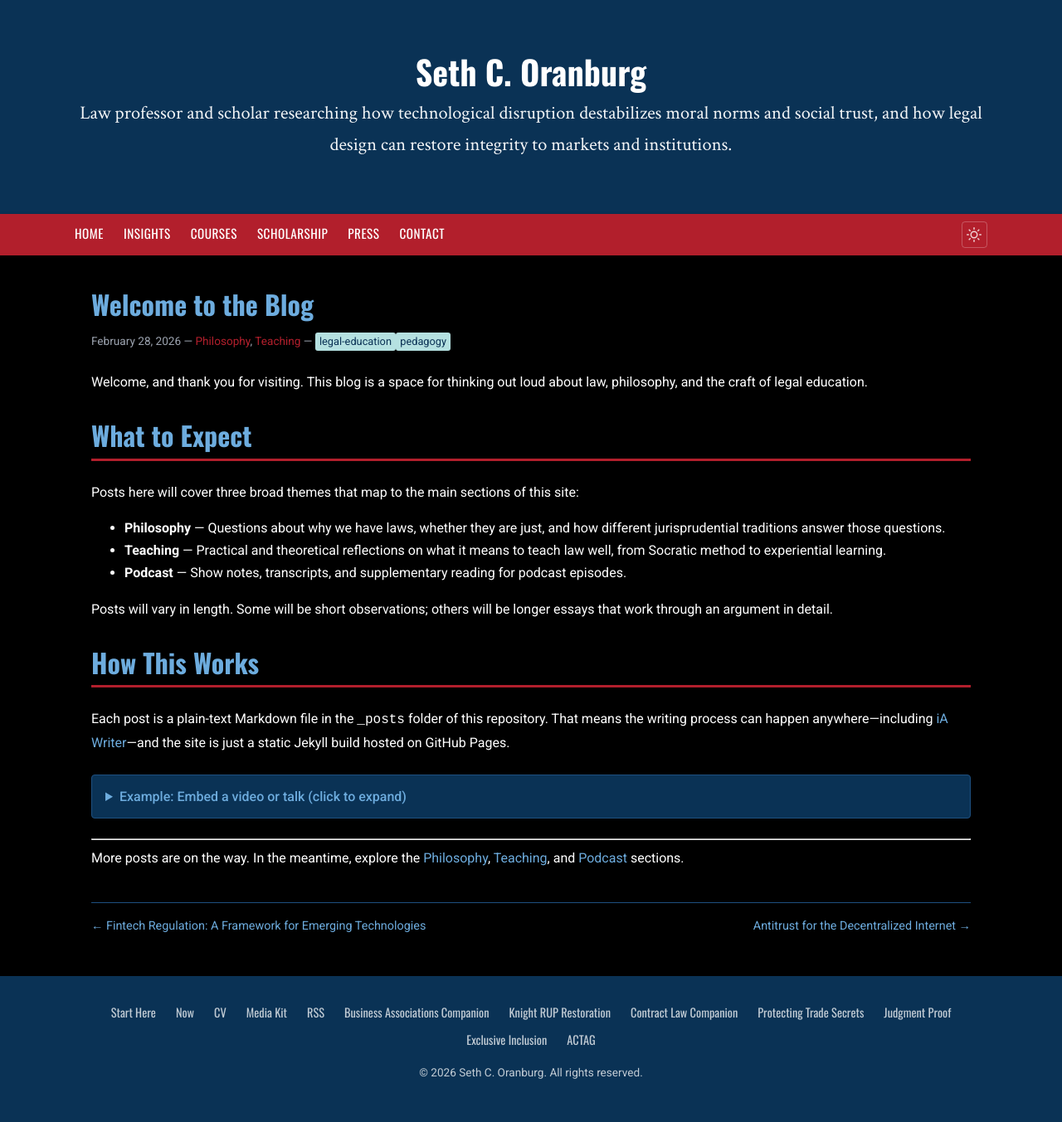
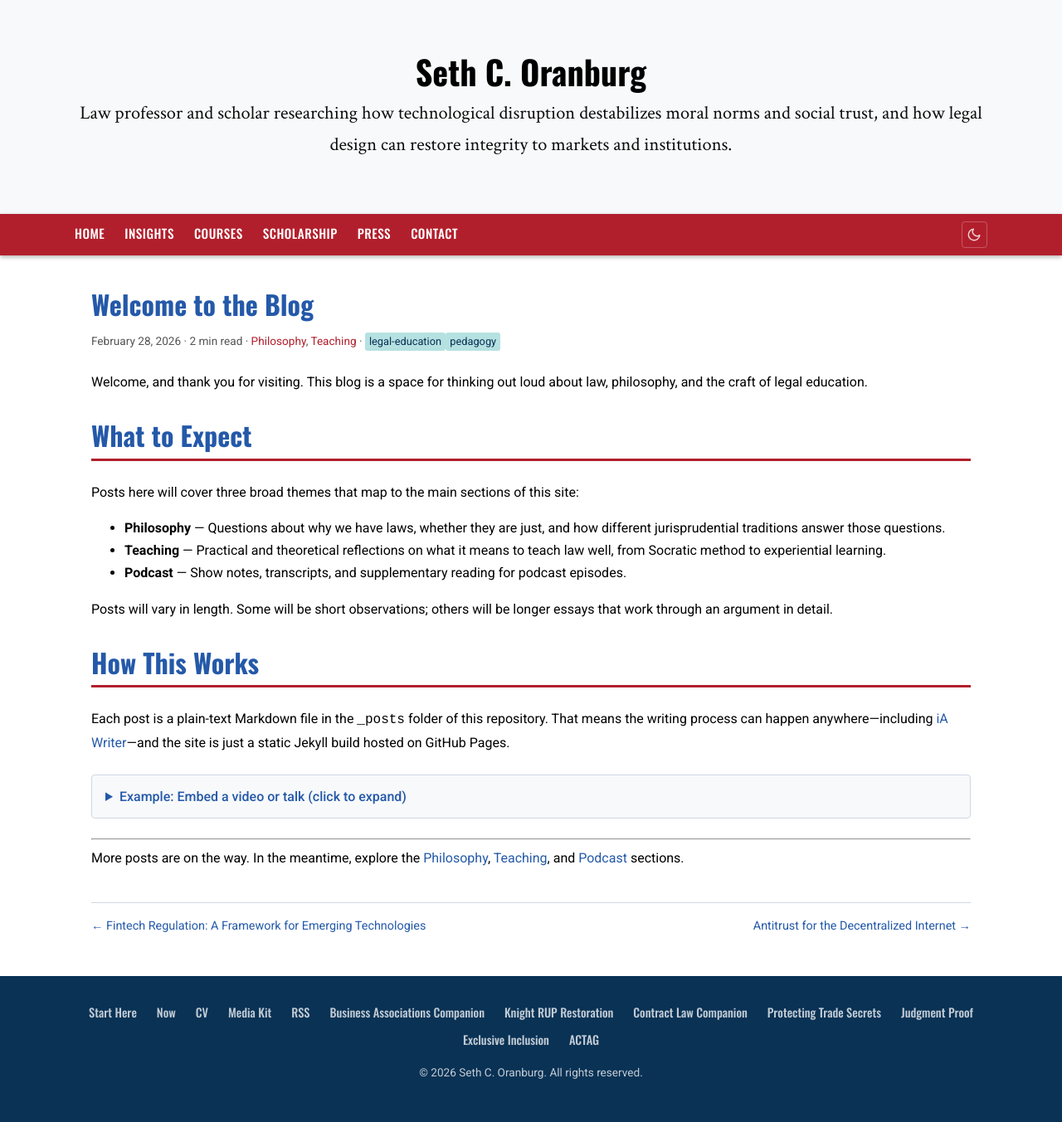
Before and after one commit to Oranburg/oranburg.github.io, a Jekyll site: the page built from _posts/2026-02-28-welcome.md, in a window 1280 px wide. Shown: the whole page at 83% size. Built offline with Jekyll 4.4.1, drawn with Linux system fonts in a browser that asks for light colours.

Commit message:
Code hygiene: README rewrite, canonical tags, typography, reading time
- README.md rewritten to reflect Web3Forms (was Formspree), current data-file layout, and excluded directories
- Add rel=canonical, theme-color (light/dark via media query), and prefers-color-scheme respect to initial theme script
- Narrow Google Fonts payload to weights actually used (drops unused 100..400 and italic 600/700 ranges)
- Add text-wrap: balance for headings and text-wrap: pretty for paragraphs/lists (progressive enhancement)
- Body font smoothing and optimizeLegibility
- Reading-time indicator on post layout (220 wpm, ceil to nearest minute)

```diff
--- a/_layouts/default.html
+++ b/_layouts/default.html
@@ -5,11 +5,14 @@
   <meta name="viewport" content="width=device-width, initial-scale=1.0">
   <title>{% if page.title %}{{ page.title }} | {{ site.title }}{% else %}{{ site.title }}{% endif %}</title>
   <meta name="description" content="{% if page.description %}{{ page.description }}{% elsif page.excerpt %}{{ page.excerpt | strip_html | truncate: 160 }}{% else %}{{ site.description }}{% endif %}">
+  <link rel="canonical" href="{{ page.url | absolute_url }}">
+  <meta name="theme-color" content="#f5f3ee" media="(prefers-color-scheme: light)">
+  <meta name="theme-color" content="#0A3255" media="(prefers-color-scheme: dark)">
   <link rel="icon" type="image/png" href="/assets/icons/o-dot-favicon.png">
   <link rel="apple-touch-icon" href="/images/apple-touch-icon.png">
   <link rel="preconnect" href="https://fonts.googleapis.com">
   <link rel="preconnect" href="https://fonts.gstatic.com" crossorigin>
-  <link href="https://fonts.googleapis.com/css2?family=Crimson+Text:ital,wght@0,400;0,600;0,700;1,400;1,600;1,700&family=Oswald:wght@200..700&family=Roboto:ital,wght@0,100..900;1,100..900&display=swap" rel="stylesheet">
+  <link href="https://fonts.googleapis.com/css2?family=Crimson+Text:ital,wght@0,400;0,600;0,700;1,400&family=Oswald:wght@500..700&family=Roboto:ital,wght@0,400;0,500;0,600;0,700;1,400&display=swap" rel="stylesheet">
   <link rel="stylesheet" href="/assets/css/site.css?v={{ site.time | date: '%s' }}">
   {% if page.home %}<link rel="stylesheet" href="/assets/css/home.css?v={{ site.time | date: '%s' }}">{% endif %}
   <script>
@@ -18,6 +21,8 @@
         var theme = localStorage.getItem('theme');
         if (theme === 'light' || theme === 'dark') {
           document.documentElement.setAttribute('data-theme', theme);
+        } else if (window.matchMedia && window.matchMedia('(prefers-color-scheme: light)').matches) {
+          document.documentElement.setAttribute('data-theme', 'light');
         } else {
           document.documentElement.setAttribute('data-theme', 'dark');
         }
--- a/_layouts/post.html
+++ b/_layouts/post.html
@@ -6,11 +6,15 @@ layout: default
     <h1 class="post-title">{{ page.title }}</h1>
     <p class="post-meta">
       <time datetime="{{ page.date | date_to_xmlschema }}">{{ page.date | date: "%B %-d, %Y" }}</time>
+      {% assign words = content | number_of_words %}
+      {% assign minutes = words | divided_by: 220.0 | ceil %}
+      {% if minutes < 1 %}{% assign minutes = 1 %}{% endif %}
+      &middot; <span class="post-readtime">{{ minutes }} min read</span>
       {% if page.categories.size > 0 %}
-        &mdash; {% for cat in page.categories %}<a class="post-category" href="/{{ cat }}/">{{ cat | capitalize }}</a>{% unless forloop.last %}, {% endunless %}{% endfor %}
+        &middot; {% for cat in page.categories %}<a class="post-category" href="/{{ cat }}/">{{ cat | capitalize }}</a>{% unless forloop.last %}, {% endunless %}{% endfor %}
       {% endif %}
       {% if page.tags.size > 0 %}
-        &mdash; {% for tag in page.tags %}<span class="post-tag">{{ tag }}</span>{% unless forloop.last %} {% endunless %}{% endfor %}
+        &middot; {% for tag in page.tags %}<span class="post-tag">{{ tag }}</span>{% unless forloop.last %} {% endunless %}{% endfor %}
       {% endif %}
     </p>
   </header>
--- a/assets/css/site.css
+++ b/assets/css/site.css
@@ -76,6 +76,19 @@ body {
   line-height: 1.7;
   color: var(--text);
   background: var(--bg);
+  -webkit-font-smoothing: antialiased;
+  -moz-osx-font-smoothing: grayscale;
+  text-rendering: optimizeLegibility;
+}
+
+/* Modern typography: balance multi-line headings, prettify body paragraphs.
+   Progressive enhancement; ignored by older browsers. */
+h1, h2, h3, h4, h5, h6 {
+  text-wrap: balance;
+}
+
+p, li {
+  text-wrap: pretty;
 }
 
 a {
```
Also changed, not shown: README.md.
